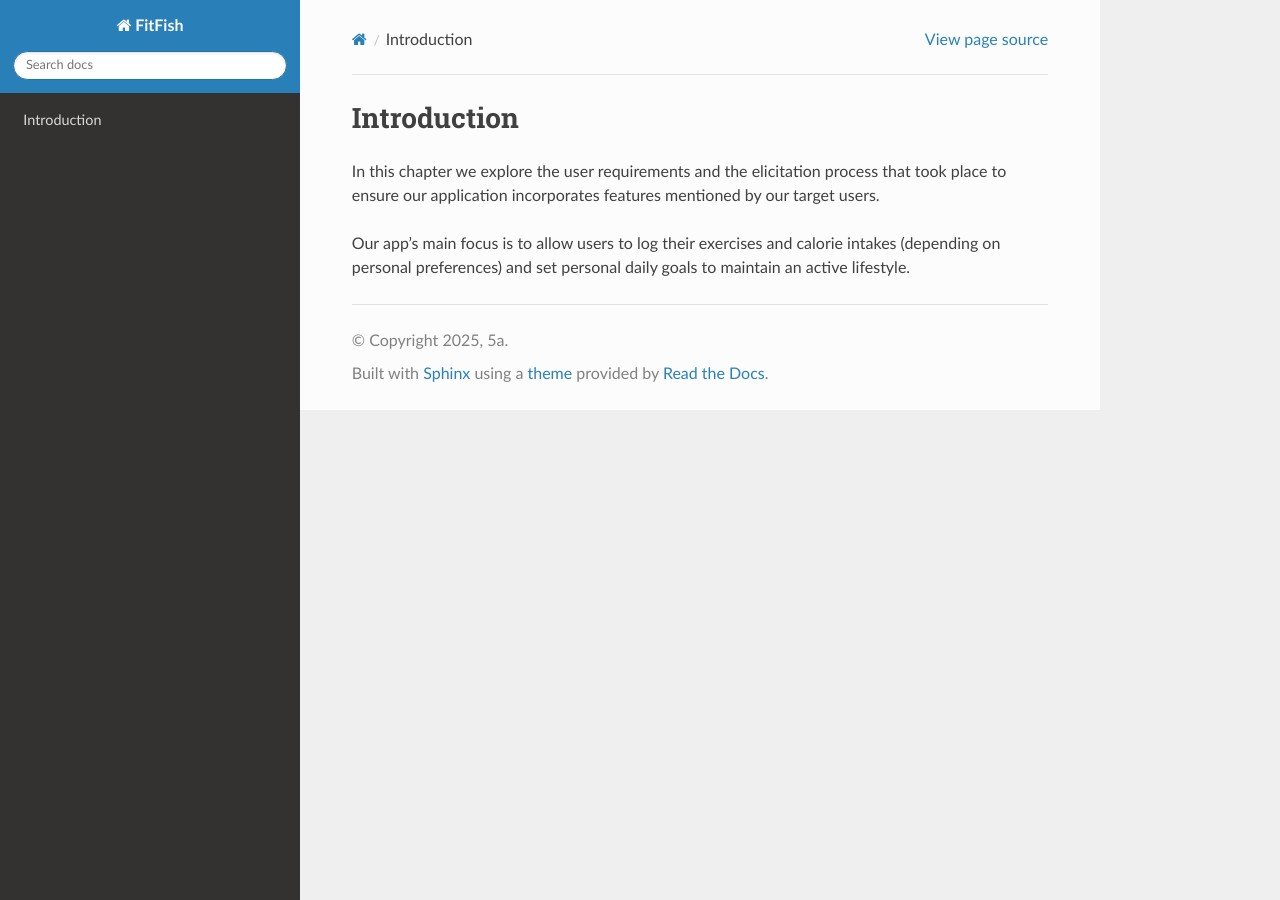
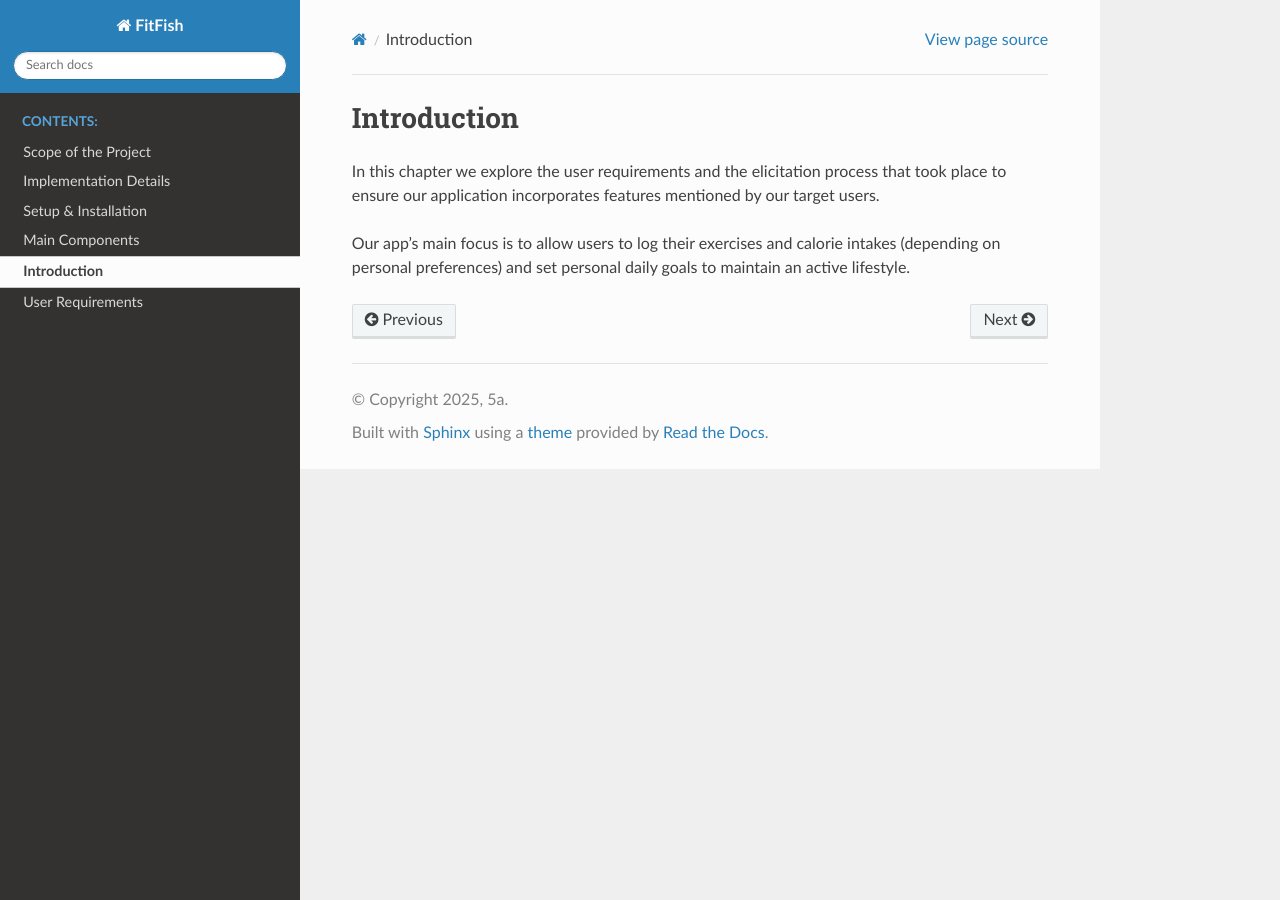
Before and after one commit to 5a-Fitness-App/5a-Code-Documentation, a Sphinx documentation site: the page built from docs/source/introduction.rst, in a window 1280 px wide. Built offline with Sphinx 7.4.7 and the Read the Docs theme 3.1.0, drawn with Linux system fonts in a browser that asks for light colours; pages that are not in the unit, such as notebooks, are missing from menus.

Commit message:
edited home

```diff
--- a/docs/source/index.rst
+++ b/docs/source/index.rst
@@ -5,9 +5,8 @@ FitFish Documentation
 
 .. toctree::
    :maxdepth: 2
-   :caption:
-   Contents:
-   ----------
+   :caption: Contents:
+
    scope
    implementation
    setup
```
